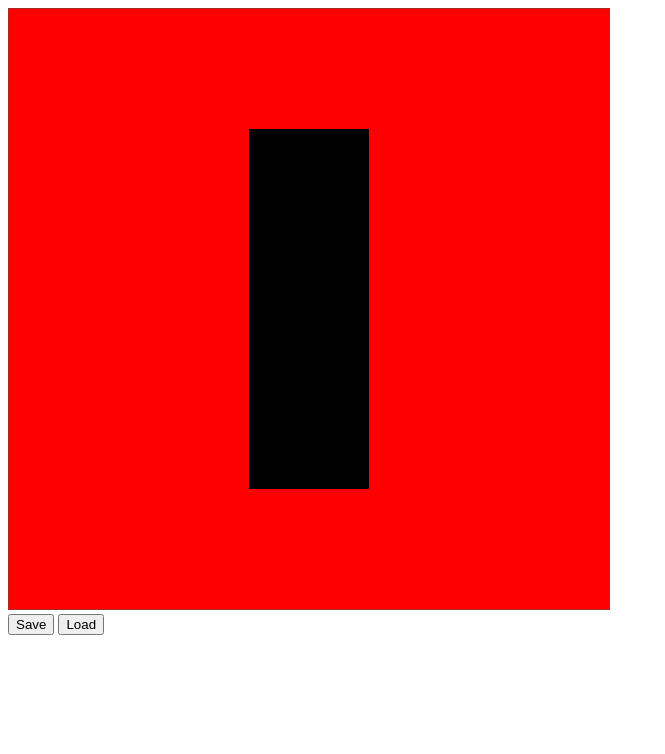
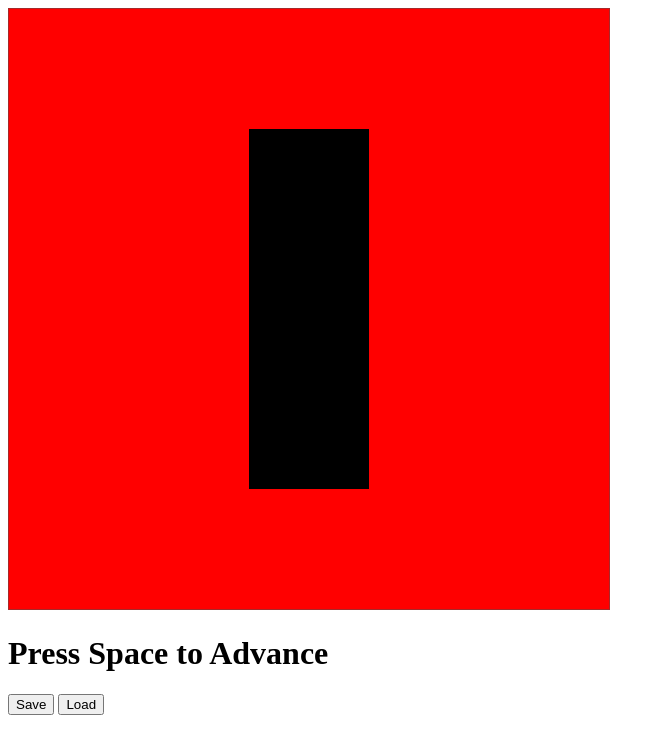
Before and after one commit to skweston/Emergence, a plain HTML site: page index.html in a window 1280 px wide. Shown: the whole page, without its empty margins (0-665 px from the left). Drawn offline with Linux system fonts and the light colour scheme.

Commit message:
added instructions

```diff
--- a/index.html
+++ b/index.html
@@ -10,6 +10,7 @@
 </head>
 <body>
     <canvas id="gameWorld" tabindex="1" width="600" height="600" style="border: 1px solid brown; background: lightskyblue"></canvas>
+    <h1>Press Space to Advance</h1>
     <div id = "text"></div>
     <button id="save" type="button">Save</button>
     <button id="load" type="button">Load</button>
```
